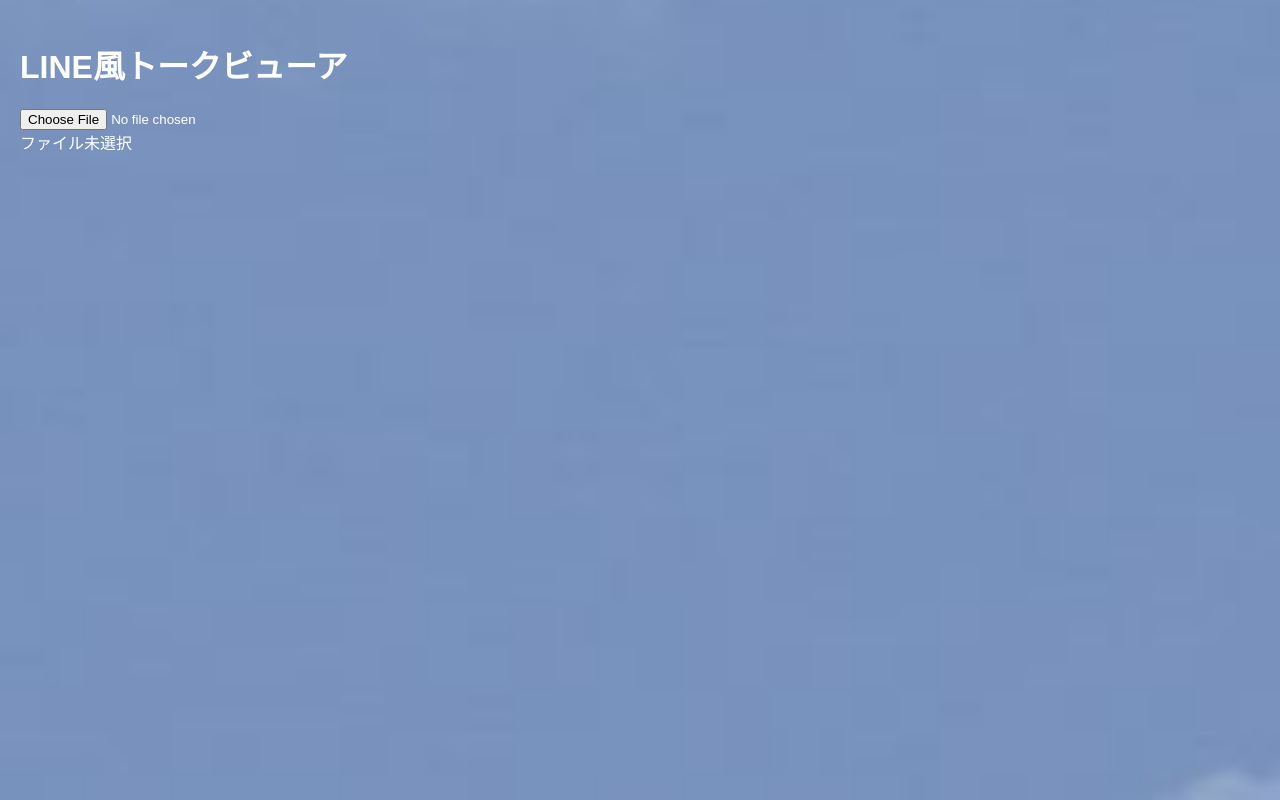
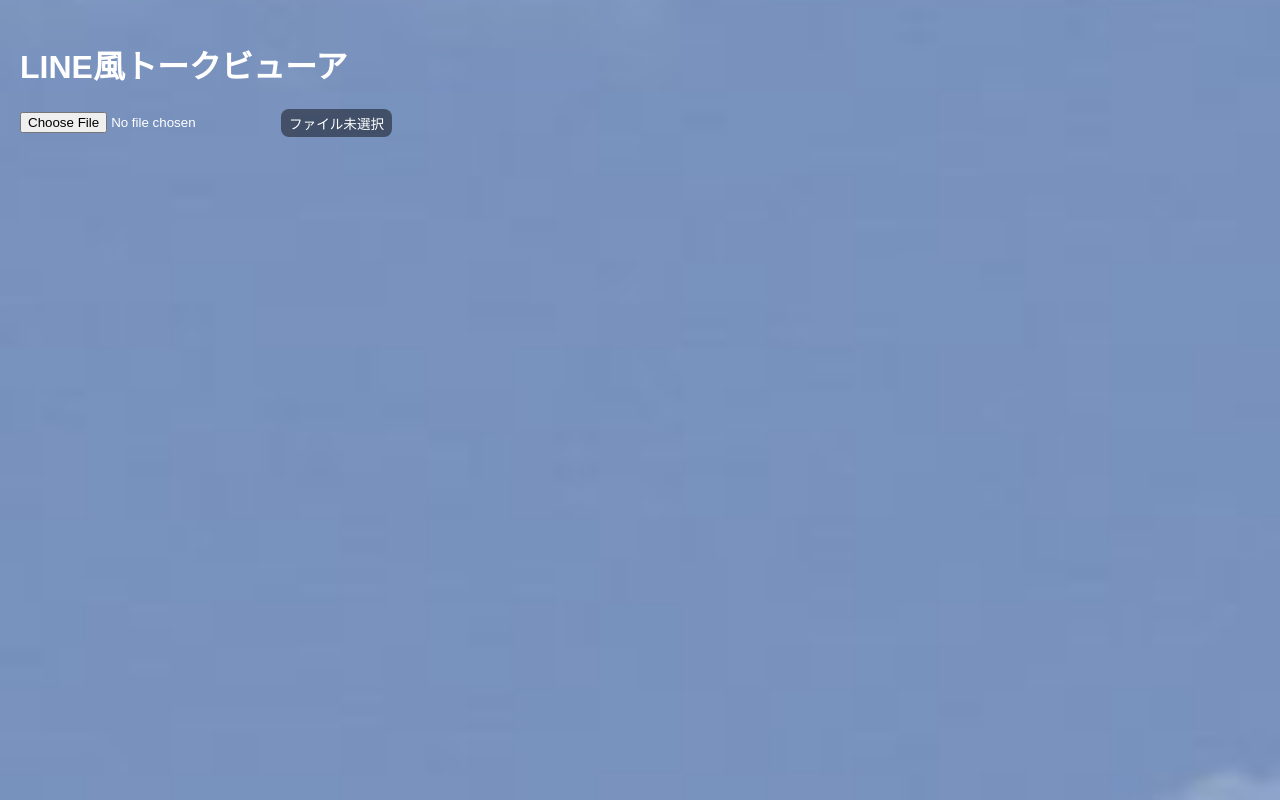
Before and after one commit to kinoko34077/line-style-viewer, a plain HTML site: page index.html in a window 1280 px wide. Drawn offline with Linux system fonts and the light colour scheme; a web font is replaced by a local one.

Commit message:
style: distinguish file lifecycle status

```diff
--- a/style.css
+++ b/style.css
@@ -7,6 +7,33 @@
   color: #fff;
   margin: 0;
   padding: 20px;
+}
+
+.file-controls {
+  display: flex;
+  flex-wrap: wrap;
+  align-items: center;
+  gap: 8px;
+  margin-bottom: 12px;
+}
+
+.source-status {
+  padding: 4px 8px;
+  border-radius: 8px;
+  background: rgba(0, 0, 0, 0.45);
+  font-size: 0.85rem;
+}
+
+.source-status[data-state='loading'] {
+  color: #d8ecff;
+}
+
+.source-status[data-state='ready'] {
+  color: #d8ffe2;
+}
+
+.source-status[data-state='error'] {
+  color: #ffd9d9;
 }
 
 #chatContainer {
```
